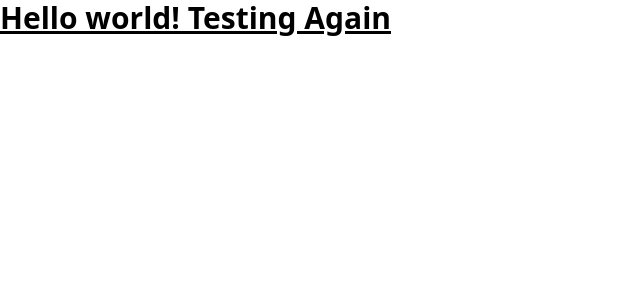
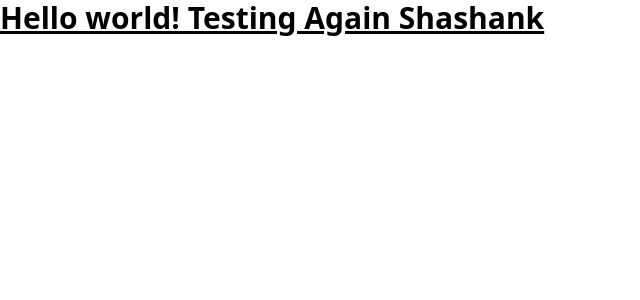
Before and after one commit to shashank1623/Payo_Template, a Next.js app in the folder apps/user-app/: page / in a window 1280 px wide. Shown: the top 300 px of the page, without its empty margins (0-640 px from the left). Built offline with nearby package versions, Linux system fonts and the light colour scheme.

Commit message:
Testing for branch

```diff
--- a/apps/user-app/app/page.tsx
+++ b/apps/user-app/app/page.tsx
@@ -2,7 +2,7 @@
 export default function Home() {
   return (
     <h1 className="text-3xl font-bold underline">
-    Hello world! Testing Again
+    Hello world! Testing Again Shashank
   </h1>
   );
 }
```
